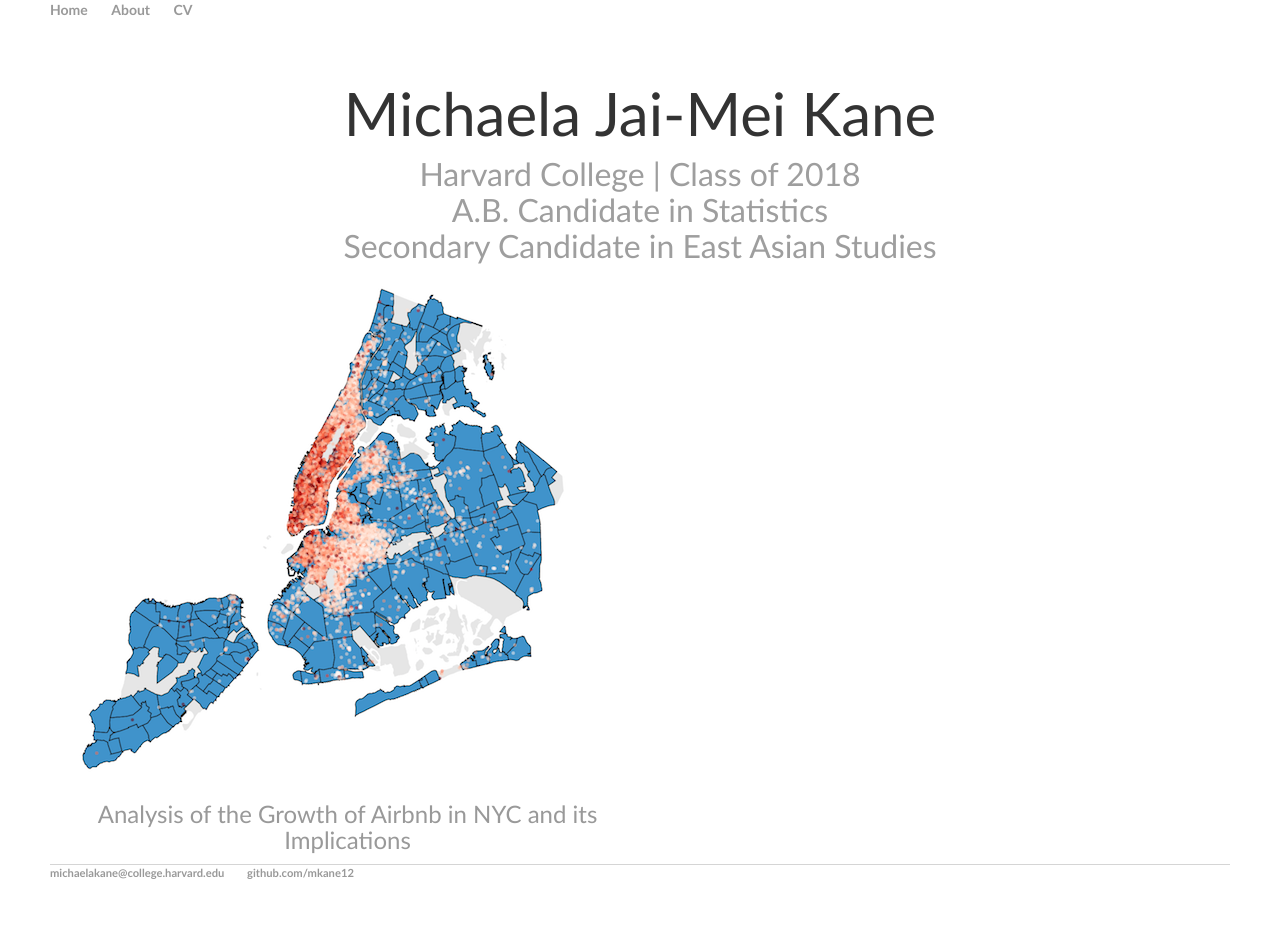
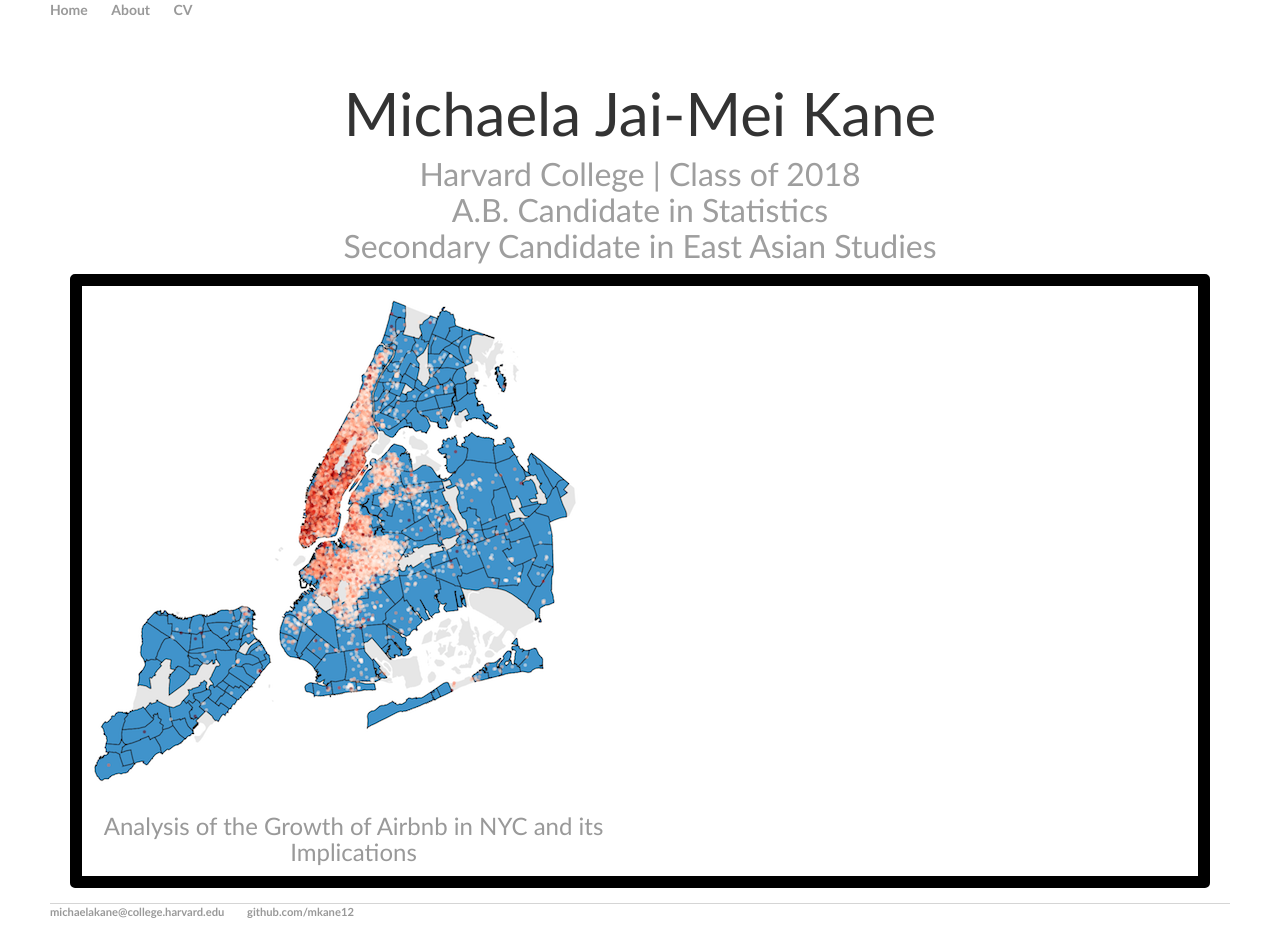
Before and after one commit to mkane12/mkane12.github.io, a Jekyll site: the page built from index.html, in a window 1280 px wide. Built offline with Jekyll 4.4.1, drawn with Linux system fonts in a browser that asks for light colours; before the commit the page ends 900 px from its top, so only the background shows below that.

Commit message:
Update main.css

```diff
--- a/css/main.css
+++ b/css/main.css
@@ -52,3 +52,11 @@ ul.posts {
 ul.posts li {
     list-style: none;
 }
+
+/* site border */
+.site {
+    border: 12px solid #000000;
+    border-radius: 5px;
+    margin-top: 15px;
+    margin-bottom: 15px;
+}
```
